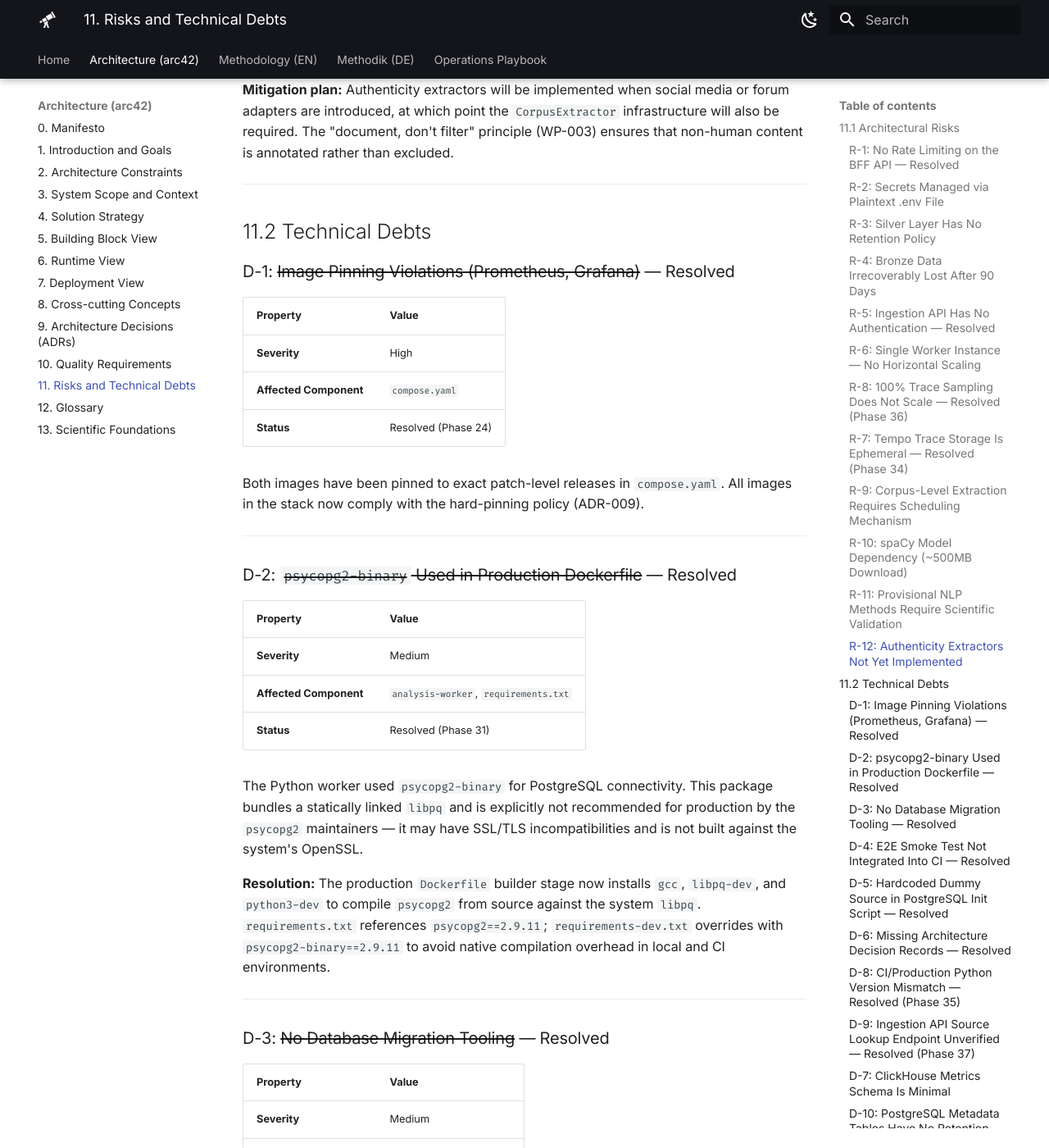
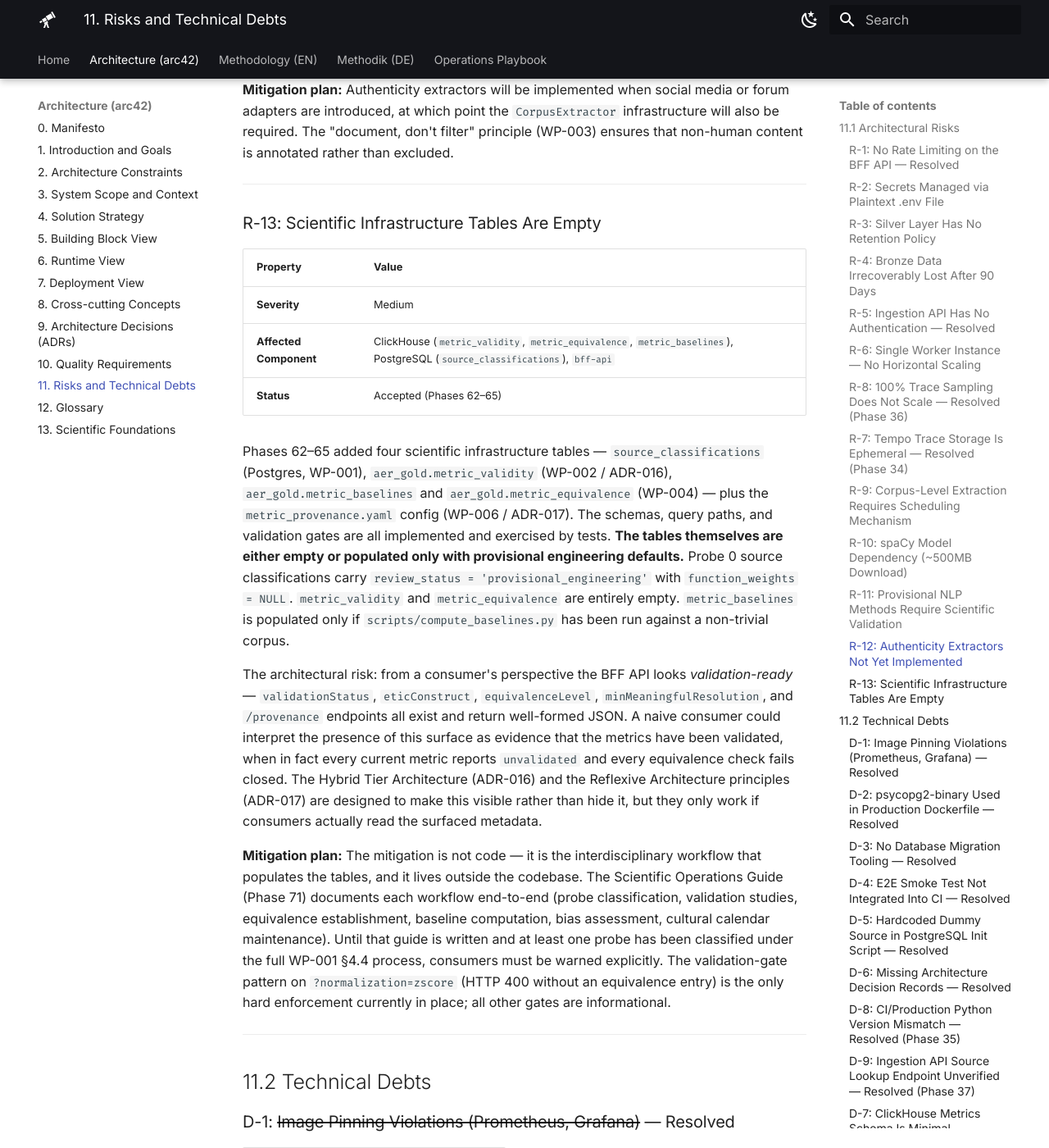
Before and after one commit to frogfromlake/aer, an MkDocs documentation site: the page built from docs/arc42/11_risks_and_technical_debts.md, in a window 1280 px wide and 1400 px high, scrolled down 6848 px. Shown: the whole window at 82% size. Built offline with MkDocs 1.6.1 and Material for MkDocs 9.7.7, drawn with Linux system fonts in a browser that asks for light colours.

Commit message:
docs(arc42): add R-13 risk for empty scientific infrastructure tables

````diff
--- a/docs/arc42/11_risks_and_technical_debts.md
+++ b/docs/arc42/11_risks_and_technical_debts.md
@@ -168,6 +168,22 @@ WP-003 section 8.2 proposes authenticity extractors (bot detection, coordination
 
 ---
 
+### R-13: Scientific Infrastructure Tables Are Empty
+
+| Property | Value |
+| :--- | :--- |
+| **Severity** | Medium |
+| **Affected Component** | ClickHouse (`metric_validity`, `metric_equivalence`, `metric_baselines`), PostgreSQL (`source_classifications`), `bff-api` |
+| **Status** | Accepted (Phases 62–65) |
+
+Phases 62–65 added four scientific infrastructure tables — `source_classifications` (Postgres, WP-001), `aer_gold.metric_validity` (WP-002 / ADR-016), `aer_gold.metric_baselines` and `aer_gold.metric_equivalence` (WP-004) — plus the `metric_provenance.yaml` config (WP-006 / ADR-017). The schemas, query paths, and validation gates are all implemented and exercised by tests. **The tables themselves are either empty or populated only with provisional engineering defaults.** Probe 0 source classifications carry `review_status = 'provisional_engineering'` with `function_weights = NULL`. `metric_validity` and `metric_equivalence` are entirely empty. `metric_baselines` is populated only if `scripts/compute_baselines.py` has been run against a non-trivial corpus.
+
+The architectural risk: from a consumer's perspective the BFF API looks *validation-ready* — `validationStatus`, `eticConstruct`, `equivalenceLevel`, `minMeaningfulResolution`, and `/provenance` endpoints all exist and return well-formed JSON. A naive consumer could interpret the presence of this surface as evidence that the metrics have been validated, when in fact every current metric reports `unvalidated` and every equivalence check fails closed. The Hybrid Tier Architecture (ADR-016) and the Reflexive Architecture principles (ADR-017) are designed to make this visible rather than hide it, but they only work if consumers actually read the surfaced metadata.
+
+**Mitigation plan:** The mitigation is not code — it is the interdisciplinary workflow that populates the tables, and it lives outside the codebase. The Scientific Operations Guide (Phase 71) documents each workflow end-to-end (probe classification, validation studies, equivalence establishment, baseline computation, bias assessment, cultural calendar maintenance). Until that guide is written and at least one probe has been classified under the full WP-001 §4.4 process, consumers must be warned explicitly. The validation-gate pattern on `?normalization=zscore` (HTTP 400 without an equivalence entry) is the only hard enforcement currently in place; all other gates are informational.
+
+---
+
 ## 11.2 Technical Debts
 
 ### D-1: ~~Image Pinning Violations (Prometheus, Grafana)~~ — Resolved
@@ -332,4 +348,5 @@ quadrantChart
     "R-9 Corpus Scheduling": [0.3, 0.25]
     "R-10 spaCy Model Dep": [0.35, 0.2]
     "R-11 Provisional NLP": [0.6, 0.5]
+    "R-13 Empty Scientific Tables": [0.75, 0.55]
 ```
````
